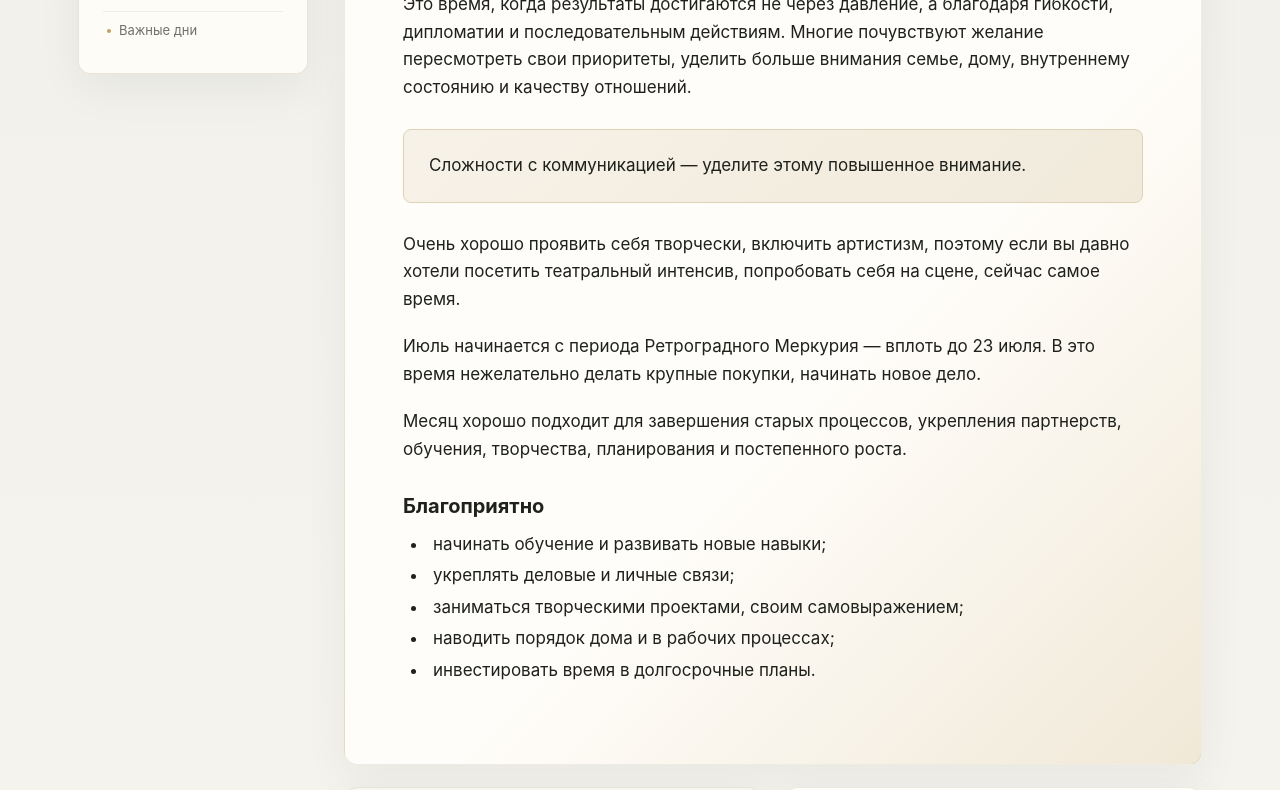
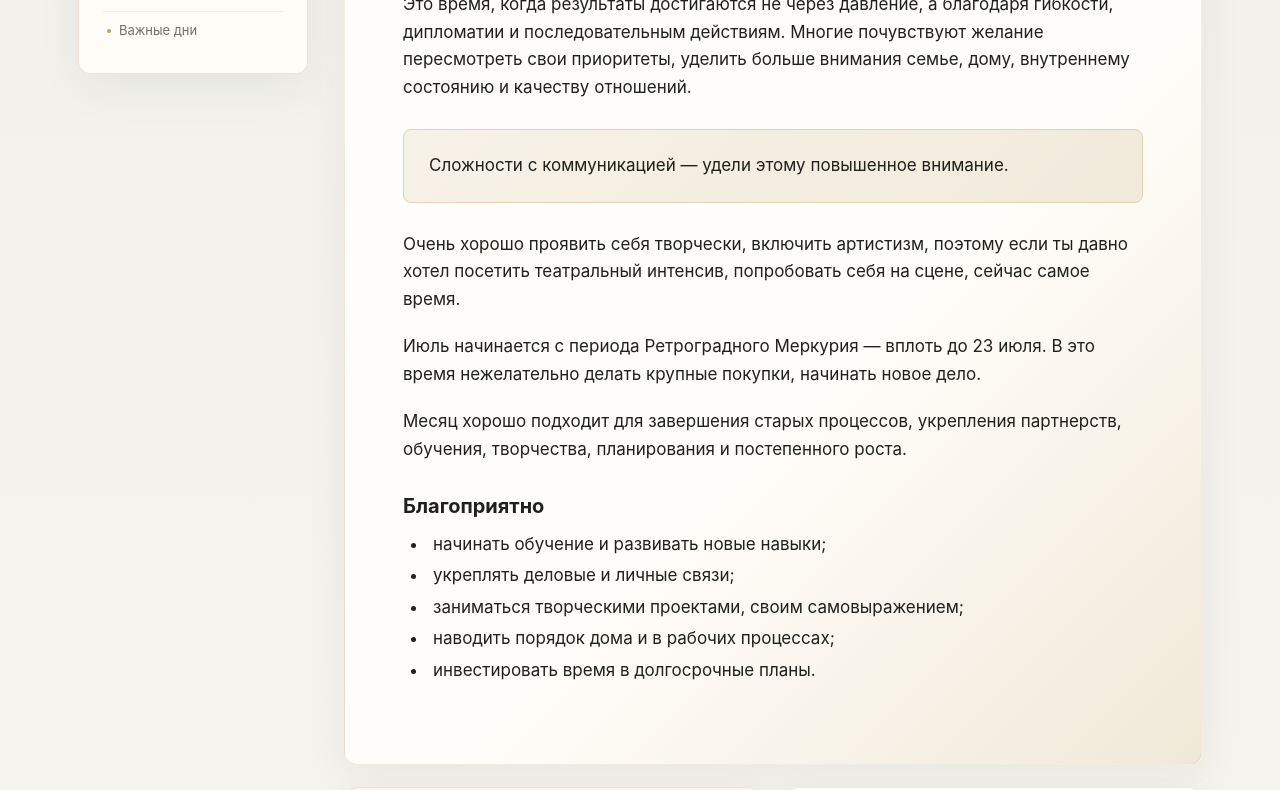
Before and after one commit to eto-bazi-detka/goroskop, a plain HTML site: page index.html in a window 1280 px wide. Shown: the part 1240-2030 px from the top of the page. Drawn offline with Linux system fonts and the light colour scheme.

Commit message:
Use informal singular addressing throughout

```diff
--- a/index.html
+++ b/index.html
@@ -114,8 +114,8 @@
         <p class="lead">Месяц Деревянной Козы приносит мягкую, созидательную и одновременно глубокую энергию.</p>
         <p>Дерево Инь усиливает стремление к развитию, обучению, творчеству и поиску нестандартных решений, а Коза добавляет потребность в гармонии, красоте и эмоциональном комфорте.</p>
         <p>Это время, когда результаты достигаются не через давление, а благодаря гибкости, дипломатии и последовательным действиям. Многие почувствуют желание пересмотреть свои приоритеты, уделить больше внимания семье, дому, внутреннему состоянию и качеству отношений.</p>
-        <div class="note">Сложности с коммуникацией — уделите этому повышенное внимание.</div>
-        <p>Очень хорошо проявить себя творчески, включить артистизм, поэтому если вы давно хотели посетить театральный интенсив, попробовать себя на сцене, сейчас самое время.</p>
+        <div class="note">Сложности с коммуникацией — удели этому повышенное внимание.</div>
+        <p>Очень хорошо проявить себя творчески, включить артистизм, поэтому если ты давно хотел посетить театральный интенсив, попробовать себя на сцене, сейчас самое время.</p>
         <p>Июль начинается с периода Ретроградного Меркурия — вплоть до 23 июля. В это время нежелательно делать крупные покупки, начинать новое дело.</p>
         <p>Месяц хорошо подходит для завершения старых процессов, укрепления партнерств, обучения, творчества, планирования и постепенного роста.</p>
         <h3>Благоприятно</h3><ul><li>начинать обучение и развивать новые навыки;</li><li>укреплять деловые и личные связи;</li><li>заниматься творческими проектами, своим самовыражением;</li><li>наводить порядок дома и в рабочих процессах;</li><li>инвестировать время в долгосрочные планы.</li></ul>
@@ -129,7 +129,7 @@
       <section id="summary"><h2>Рекомендации месяца</h2><p class="lead">Июль напоминает: устойчивый рост строится на спокойствии, терпении и внимании к деталям.</p><p>Не стоит форсировать события или пытаться контролировать всё сразу. Намного большего удастся достичь через сотрудничество, последовательность и заботу о собственном ресурсе.</p><p>Главная задача месяца — создать прочный фундамент для будущих достижений, укрепить отношения, завершить незакрытые вопросы и двигаться вперед постепенно, сохраняя внутреннее равновесие.</p></section>
       <section id="days"><h2>Важные дни месяца</h2><div class="note"><strong>Для очень важных дел</strong> рекомендую дополнительно подбирать удачный час начала в дате.</div>
         <div class="days">
-          <article class="day-card"><h3>Деньги</h3><p class="date">20, 21, 22, 24, 31 июля · 1, 2, 3 августа</p><p>Используйте для дел, связанных с:</p><ul><li>деньгами;</li><li>продажами;</li><li>рекламой;</li><li>началом нового, запусками;</li><li>карьерой.</li></ul></article>
+          <article class="day-card"><h3>Деньги</h3><p class="date">20, 21, 22, 24, 31 июля · 1, 2, 3 августа</p><p>Используй для дел, связанных с:</p><ul><li>деньгами;</li><li>продажами;</li><li>рекламой;</li><li>началом нового, запусками;</li><li>карьерой.</li></ul></article>
           <article class="day-card"><h3>Без Богатства</h3><p class="date">29, 30 июля</p><p><strong>Благоприятно:</strong> покупать продукты, лекарства; оплачивать проезд.</p><p><strong>Неблагоприятно:</strong></p><ul><li>денежные операции;</li><li>начало бизнеса или проекта;</li><li>подписание договоров;</li><li>командировки и презентации;</li><li>коммерческие сделки и инвестиции;</li><li>кредиты, займы и крупные покупки.</li></ul></article>
           <article class="day-card"><h3>Грабитель Богатства</h3><p class="date">22 июля · 1 августа</p><p>Дни, когда нужно тратить деньги, чтобы они возвращались.</p></article>
           <article class="day-card"><h3>Благородный</h3><p class="date">22, 24 июля · 3, 5 августа</p><p>Благоприятные дни для поиска нужных людей и помощников в любых вопросах.</p></article>
```
